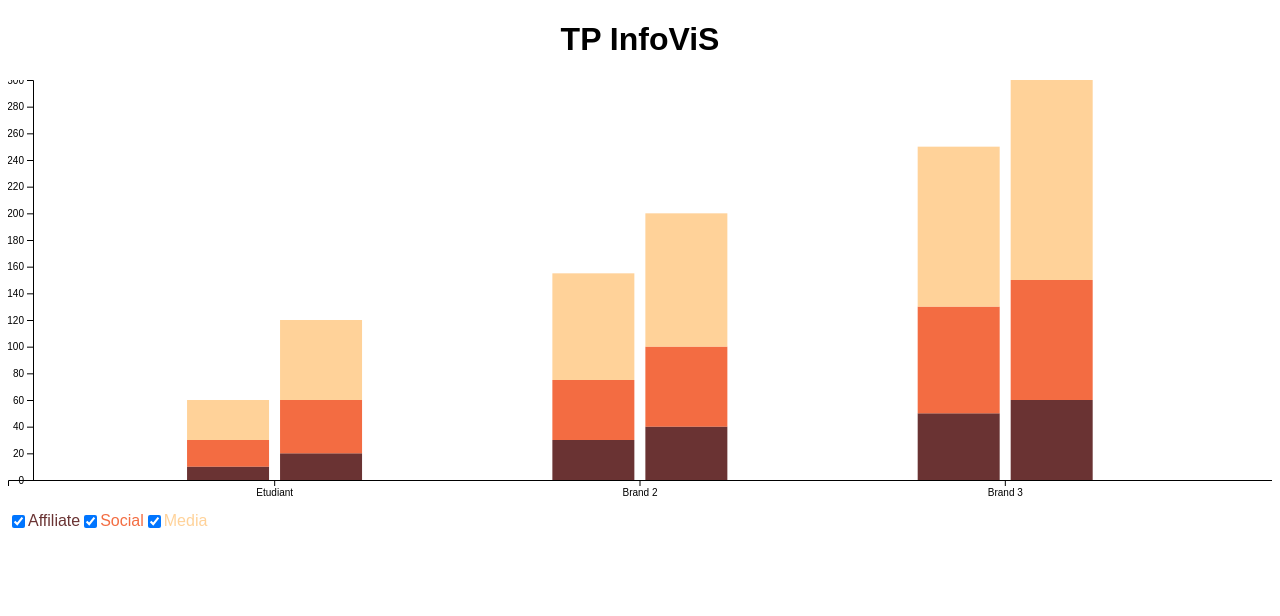
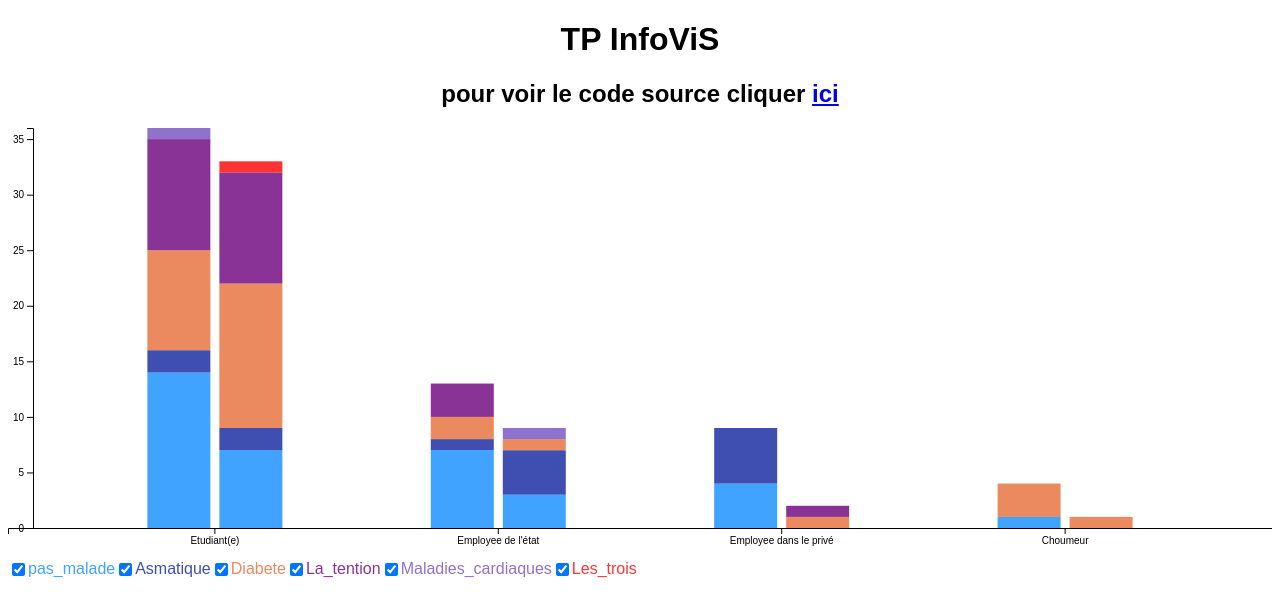
Before and after one commit to announaymen/DataVizWithD3, a React (Create React App) app: page / in a window 1280 px wide. Shown: the top 616 px of the page. Built offline with nearby package versions, Linux system fonts and the light colour scheme.

Commit message:
some changes

```diff
--- a/public/index.html
+++ b/public/index.html
@@ -5,41 +5,18 @@
 	<meta charset="utf-8">
 	<meta name="viewport" content="width=device-width, initial-scale=1, shrink-to-fit=no">
 	<meta name="theme-color" content="#000000">
-	<!--
-      manifest.json provides metadata used when your web app is added to the
-      homescreen on Android. See https://developers.google.com/web/fundamentals/engage-and-retain/web-app-manifest/
-    -->
 	<link rel="manifest" href="%PUBLIC_URL%/manifest.json">
 	<link rel="shortcut icon" href="%PUBLIC_URL%/favicon.ico">
-	<!--
-      Notice the use of %PUBLIC_URL% in the tags above.
-      It will be replaced with the URL of the `public` folder during the build.
-      Only files inside the `public` folder can be referenced from the HTML.
-
-      Unlike "/favicon.ico" or "favicon.ico", "%PUBLIC_URL%/favicon.ico" will
-      work correctly both with client-side routing and a non-root public URL.
-      Learn how to configure a non-root public URL by running `npm run build`.
-    -->
-	<title>React App</title>
+	<title>TP InfoViz</title>
 </head>
-
 <body>
 	<noscript>
-		You need to enable JavaScript to run this app.
+		bla bla
 	</noscript>
 	<div id="root">
   <script>"../src/index.js"</script>
   </div>
-	<!--
-      This HTML file is a template.
-      If you open it directly in the browser, you will see an empty page.
 
-      You can add webfonts, meta tags, or analytics to this file.
-      The build step will place the bundled scripts into the <body> tag.
-
-      To begin the development, run `npm start` or `yarn start`.
-      To create a production bundle, use `npm run build` or `yarn build`.
-    -->
 </body>
 
 </html>
--- a/src/App.js
+++ b/src/App.js
@@ -6,6 +6,10 @@ export default function App() {
   return (
     <div className="App">
       <h1>TP InfoViS </h1>
+      <h2>
+        pour voir le code source cliquer{" "}
+        <a href="https://github.com/announaymen/DataVizWithD3">ici</a>{" "}
+      </h2>
       <D3BarGraph />
     </div>
   );
--- a/src/BarGraph.js
+++ b/src/BarGraph.js
@@ -3,55 +3,103 @@ import { StackedBarGraph } from "./StackedBarGraph";
 
 const data = [
   {
-    name: "Etudiant",
+    name: "Etudiant(e)",
     type: 1,
-    Affiliate: 10,
-    Social: 20,
-    Media: 30,
+    pas_malade: 14,
+    Asmatique: 2,
+    Diabete: 9,
+    La_tention: 10,
+    Maladies_cardiaques: 1,
+    Les_trois: 0,
   },
   {
-    name: "Etudiant",
+    name: "Etudiant(e)",
     type: 2,
-    Affiliate: 20,
-    Social: 40,
-    Media: 60,
+    pas_malade: 7,
+    Asmatique: 2,
+    Diabete: 13,
+    La_tention: 10,
+    Maladies_cardiaques: 0,
+    Les_trois: 1,
   },
   {
-    name: "Brand 2",
+    name: "Employee de l'état",
     type: 1,
-    Affiliate: 30,
-    Social: 45,
-    Media: 80,
+    pas_malade: 7,
+    Asmatique: 1,
+    Diabete: 2,
+    La_tention: 3,
+    Maladies_cardiaques: 0,
+    Les_trois: 0,
   },
   {
-    name: "Brand 2",
+    name: "Employee de l'état",
     type: 2,
-    Affiliate: 40,
-    Social: 60,
-    Media: 100,
+    pas_malade: 3,
+    Asmatique: 4,
+    Diabete: 1,
+    La_tention: 0,
+    Maladies_cardiaques: 1,
+    Les_trois: 0,
   },
   {
-    name: "Brand 3",
+    name: "Employee dans le privé",
     type: 1,
-    Affiliate: 50,
-    Social: 80,
-    Media: 120,
+    pas_malade: 4,
+    Asmatique: 5,
+    Diabete: 0,
+    La_tention: 0,
+    Maladies_cardiaques: 0,
+    Les_trois: 0,
   },
   {
-    name: "Brand 3",
+    name: "Employee dans le privé",
     type: 2,
-    Affiliate: 60,
-    Social: 90,
-    Media: 150,
+    pas_malade: 0,
+    Asmatique: 0,
+    Diabete: 1,
+    La_tention: 1,
+    Maladies_cardiaques: 0,
+    Les_trois: 0,
+  },
+  {
+    name: "Choumeur",
+    type: 1,
+    pas_malade: 1,
+    Asmatique: 0,
+    Diabete: 3,
+    La_tention: 0,
+    Maladies_cardiaques: 0,
+    Les_trois: 0,
+  },
+  {
+    name: "Choumeur",
+    type: 2,
+    pas_malade: 0,
+    Asmatique: 0,
+    Diabete: 1,
+    La_tention: 0,
+    Maladies_cardiaques: 0,
+    Les_trois: 0,
   },
 ];
 
-const allKeys = ["Affiliate", "Social", "Media"];
+const allKeys = [
+  "pas_malade",
+  "Asmatique",
+  "Diabete",
+  "La_tention",
+  "Maladies_cardiaques",
+  "Les_trois",
+];
 
 const colors = {
-  Affiliate: "rgba(69, 0, 0, 0.8)",
-  Social: "rgba(240, 72, 19, 0.8)",
-  Media: "rgba(255, 199, 128, 0.8)",
+  pas_malade: "rgba(17, 141, 255, 0.8)",
+  Asmatique: "rgba(15, 35, 158, 0.8)",
+  Diabete: "rgba(230, 108, 55, 0.8)",
+  La_tention: "rgba(107, 0, 123, 0.8)",
+  Maladies_cardiaques: "rgba(116, 78, 194, 0.8)",
+  Les_trois: "rgba(255, 0, 0, 0.8)",
 };
 
 export const D3BarGraph = () => {
```
